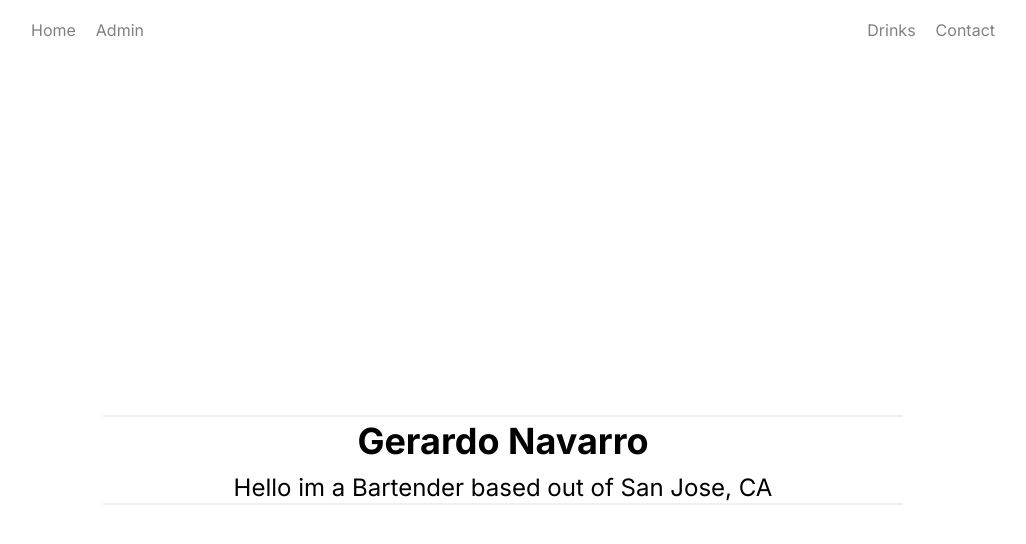
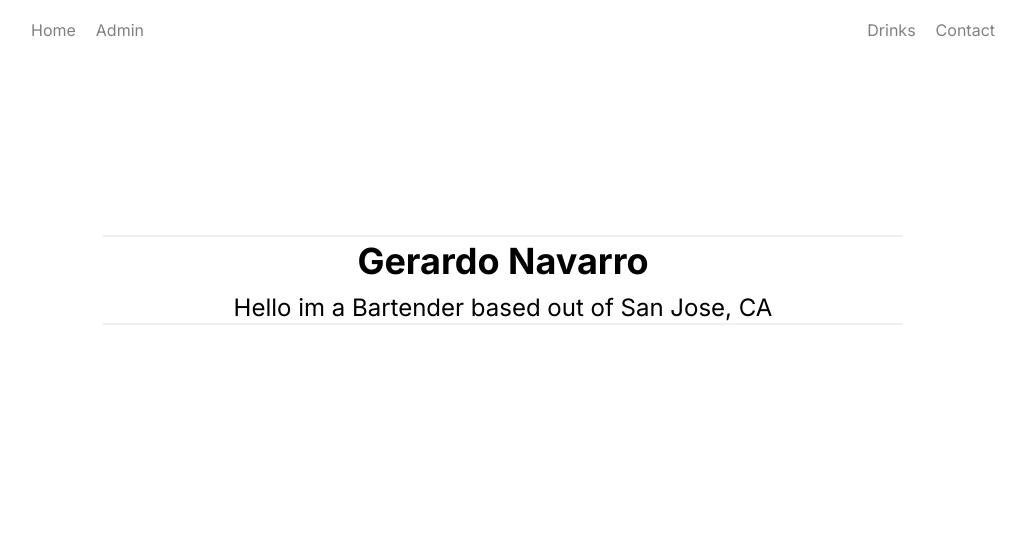
Before and after one commit to scRaul/bar-app, a Next.js app: page / in a window 1280 px wide. Shown: the top 544 px of the page, without its empty margins (137-1163 px from the left). Built offline with nearby package versions, Linux system fonts and the light colour scheme.

Commit message:
tweeks to the css

```diff
--- a/app/contact/page.css
+++ b/app/contact/page.css
@@ -8,6 +8,11 @@
 }
 @media (min-width: 800px) {
   .contact-box {
+    flex-direction: row;
+  }
+}
+@media (orientation: landscape){
+  .contact-box{
     flex-direction: row;
   }
 }
--- a/app/page.css
+++ b/app/page.css
@@ -1,6 +1,7 @@
 .intro{
   width: 100%;
-  height: 100%;
+  padding: 1rem;
+  height: 50%;
   display: flex;
   flex-direction: column;
   justify-content: center;
```
